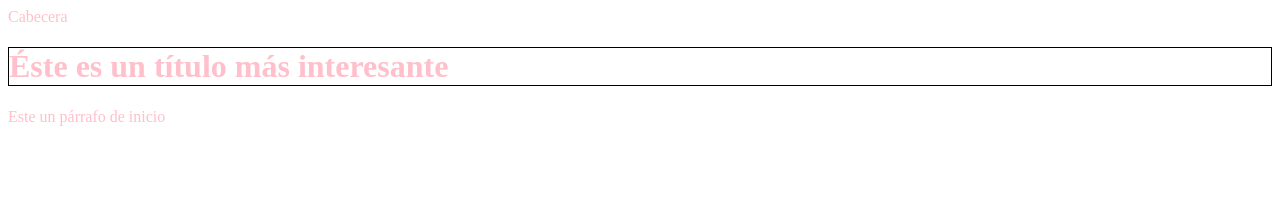
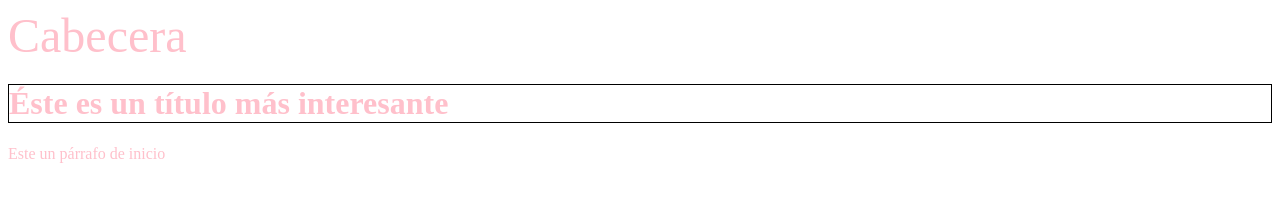
Before and after one commit to qttz/Hyperblog, a plain HTML site: page index.html in a window 1280 px wide. Drawn offline with Linux system fonts and the light colour scheme.

Commit message:
la fuente de la cabecera es más grande

```diff
--- a/style.css
+++ b/style.css
@@ -6,3 +6,7 @@ h1 {
     border: 1px solid black;
     padding: 0;
 }
+
+#cabecera {
+    font-size: 3rem;
+}
```
